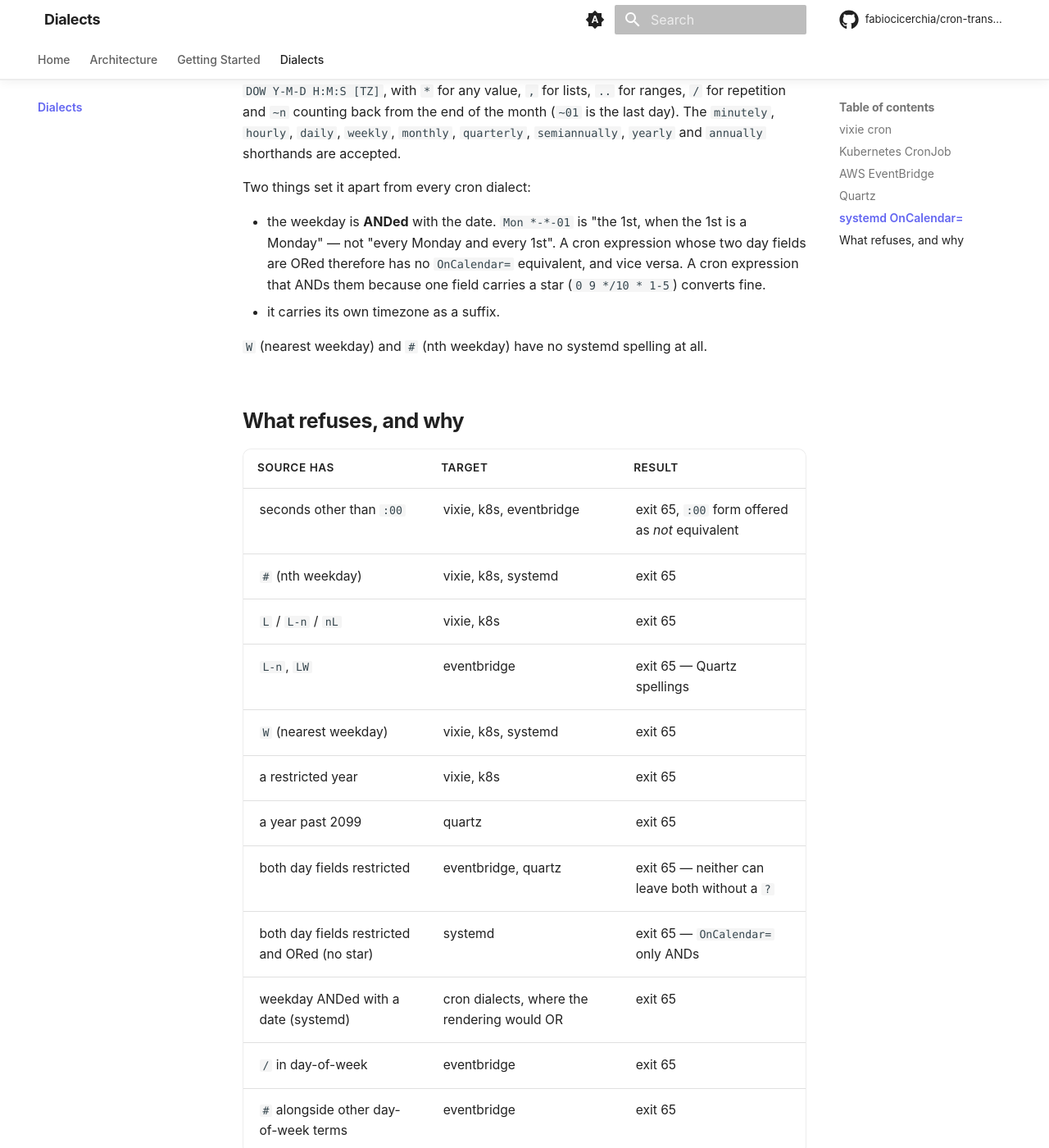
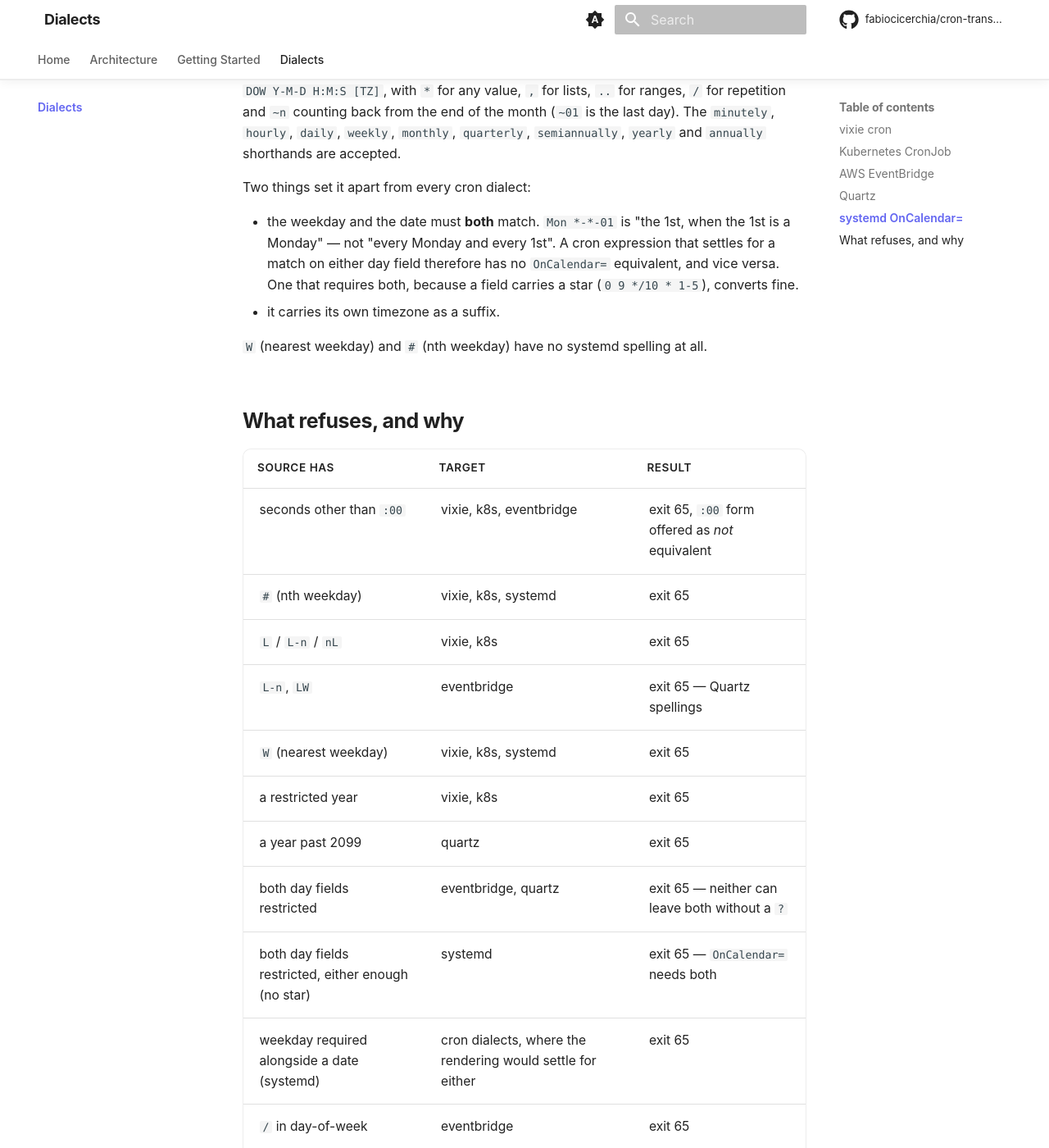
Before and after one commit to fabiocicerchia/cron-translate, an MkDocs documentation site: the page built from docs/dialects.md, in a window 1280 px wide and 1400 px high, scrolled down 3187 px. Shown: the whole window at 82% size. Built offline with MkDocs 1.6.1 and Material for MkDocs 9.7.7, drawn with Linux system fonts in a browser that asks for light colours; comment, search, counter and statistics services are not loaded.

Commit message:
docs: reword the day-rule prose the spell checker rejects
The `typos` hook in code-quality reads "ANDed" as a misspelling of "dead" and
"ands" as one of "and", so the wording used for cron's day rule failed the
job. Rewording says the same thing in plain words -- "the weekday and the
date must both match", "either is enough" -- rather than teaching the
dictionary a coinage, and reads better for it. Test names follow.

No behaviour change.

Co-Authored-By: Claude Opus 5 <noreply@anthropic.com>
Claude-Session: https://claude.ai/code/session_01N6w86opZ9ioHoaECskJFya

```diff
--- a/cron_translate.py
+++ b/cron_translate.py
@@ -355,7 +355,8 @@ def _schedule(expr: str, start: datetime) -> croniter:
     """A croniter reading `expr` the way the crontab on the box will read it.
 
     `implement_cron_bug` is croniter's name for what Vixie and ISC cron
-    actually do: day-of-month and day-of-week are ANDed, not ORed, whenever
+    actually do: day-of-month and day-of-week must both match, rather than
+    either of them being enough, whenever
     either field is written with a star. Without it `0 0 */10 * 1-5` is
     reported as "every tenth day or every weekday" when the machine will run
     it on the 1st, 11th, 21st and 31st only, and then only on weekdays. It is
--- a/docs/dialects.md
+++ b/docs/dialects.md
@@ -112,11 +112,11 @@ accepted.
 
 Two things set it apart from every cron dialect:
 
-- the weekday is **ANDed** with the date. `Mon *-*-01` is "the 1st, when the
-  1st is a Monday" — not "every Monday and every 1st". A cron expression whose
-  two day fields are ORed therefore has no `OnCalendar=` equivalent, and vice
-  versa. A cron expression that ANDs them because one field carries a star
-  (`0 9 */10 * 1-5`) converts fine.
+- the weekday and the date must **both** match. `Mon *-*-01` is "the 1st,
+  when the 1st is a Monday" — not "every Monday and every 1st". A cron
+  expression that settles for a match on either day field therefore has no
+  `OnCalendar=` equivalent, and vice versa. One that requires both, because a
+  field carries a star (`0 9 */10 * 1-5`), converts fine.
 - it carries its own timezone as a suffix.
 
 `W` (nearest weekday) and `#` (nth weekday) have no systemd spelling at all.
@@ -133,8 +133,8 @@ Two things set it apart from every cron dialect:
 | a restricted year | vixie, k8s | exit 65 |
 | a year past 2099 | quartz | exit 65 |
 | both day fields restricted | eventbridge, quartz | exit 65 — neither can leave both without a `?` |
-| both day fields restricted and ORed (no star) | systemd | exit 65 — `OnCalendar=` only ANDs |
-| weekday ANDed with a date (systemd) | cron dialects, where the rendering would OR | exit 65 |
+| both day fields restricted, either enough (no star) | systemd | exit 65 — `OnCalendar=` needs both |
+| weekday required alongside a date (systemd) | cron dialects, where the rendering would settle for either | exit 65 |
 | `/` in day-of-week | eventbridge | exit 65 |
 | `#` alongside other day-of-week terms | eventbridge | exit 65 |
 
```
Also changed, not shown: README.md (+1 -1 lines), cron_dialects.py (+4 -4 lines), 2 other files.
